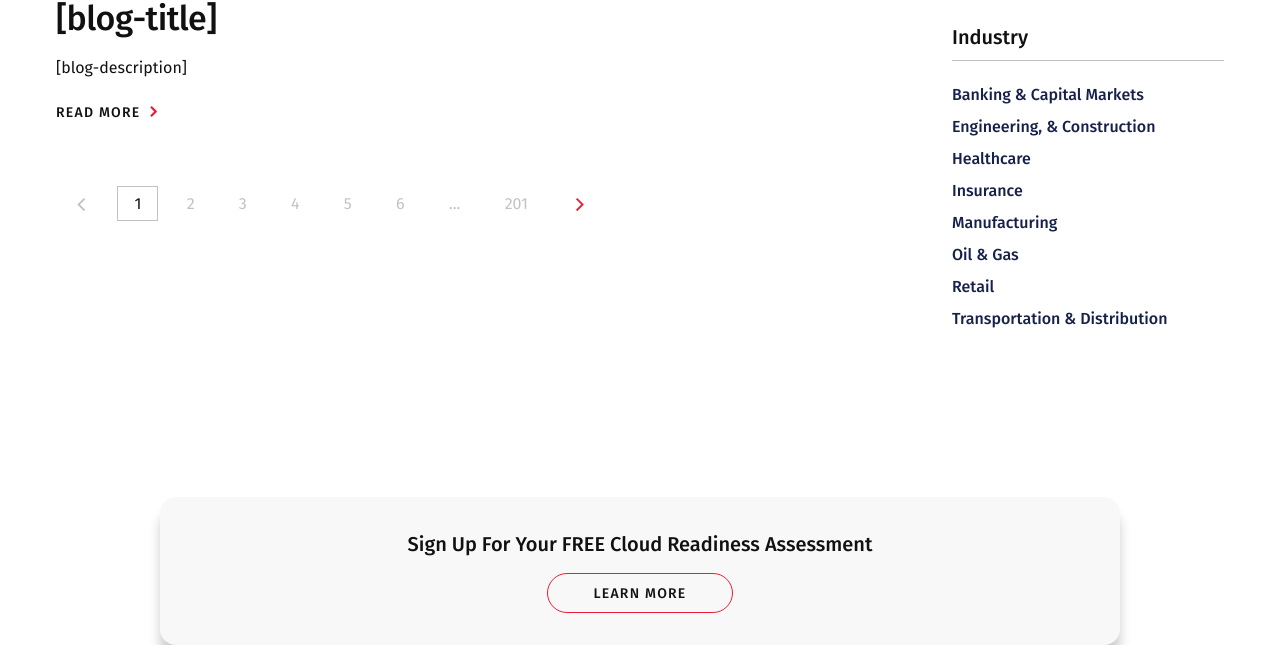
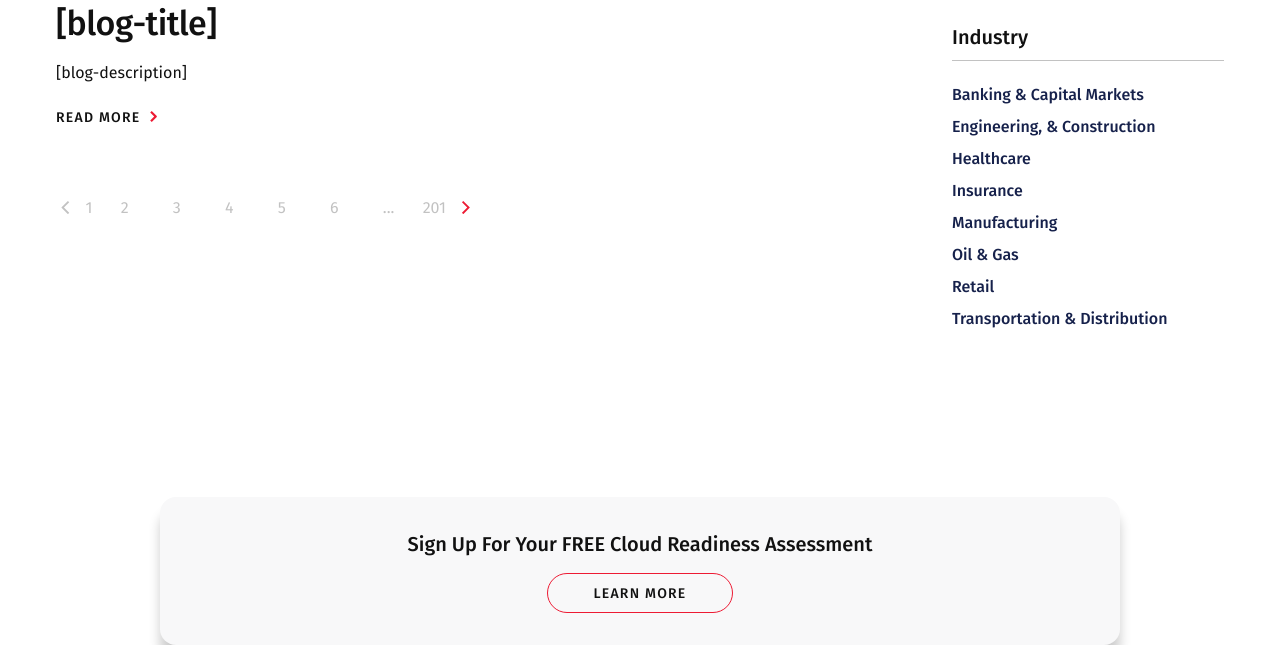
Before and after one commit to akenins/06-sitecore-build, a website: page dist/blog-gallery.html in a window 1280 px wide. Shown: the part 819-1464 px from the top of the page. Drawn offline with nearby package versions, Linux system fonts and the light colour scheme.

Commit message:
Added easyPaginate and updated styles for blog gallery.

```diff
--- a/src/scss/templates/_blog-gallery.scss
+++ b/src/scss/templates/_blog-gallery.scss
@@ -19,13 +19,18 @@
     }
   }
 
-  .card-container {
+  .body-container {
     width: 100%;
     margin-bottom: 4rem;
 
     @include respond-to(desktop) {
       width: calc(75% - 20px);
       margin-bottom: 0;
+    }
+
+    .card-container {
+    }
+    .pagination-container {
     }
   }
 
@@ -198,8 +203,14 @@
           fill: $grey-500;
         }
       }
+      &:first-child {
+        padding: 10px 0;
+      }
+      &:last-child {
+        padding: 10px 0;
+      }
 
-      &.is-selected {
+      &.current {
         border: 1px solid color(borders);
         color: $black;
       }
```
Also changed, not shown: dist/assets/css/main.css, dist/assets/css/main.min.css, dist/assets/scripts/libraries/jquery.easyPaginate.js (added), dist/blog-gallery.html, dist/blog-gallery_updated.html (added), 1 other file.
